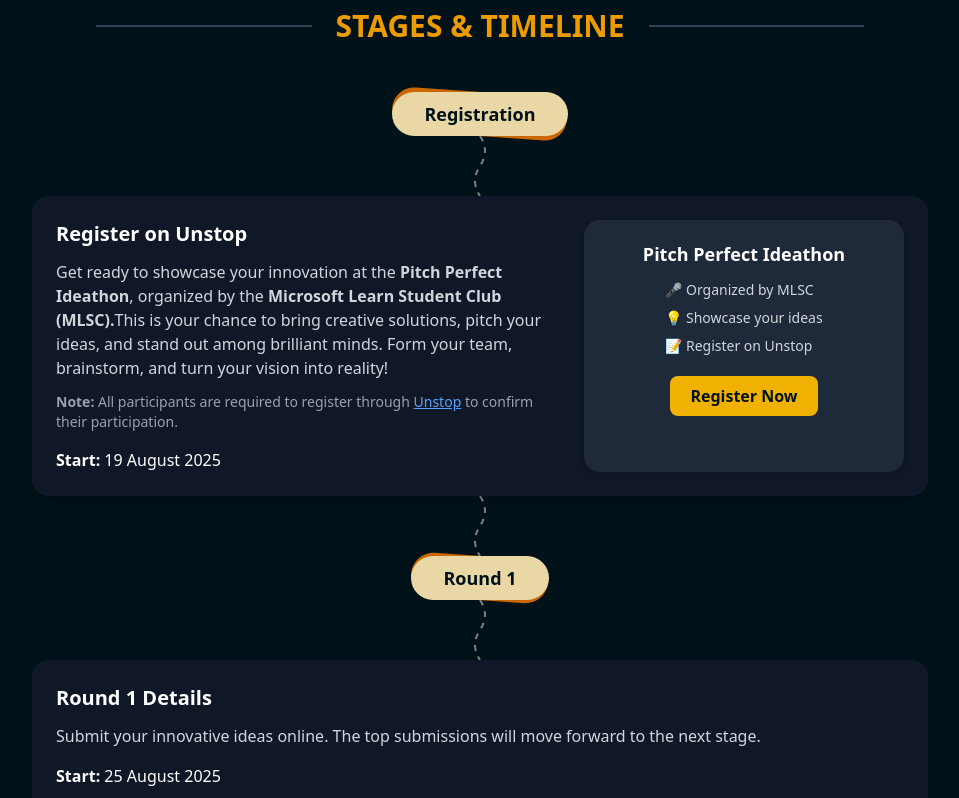
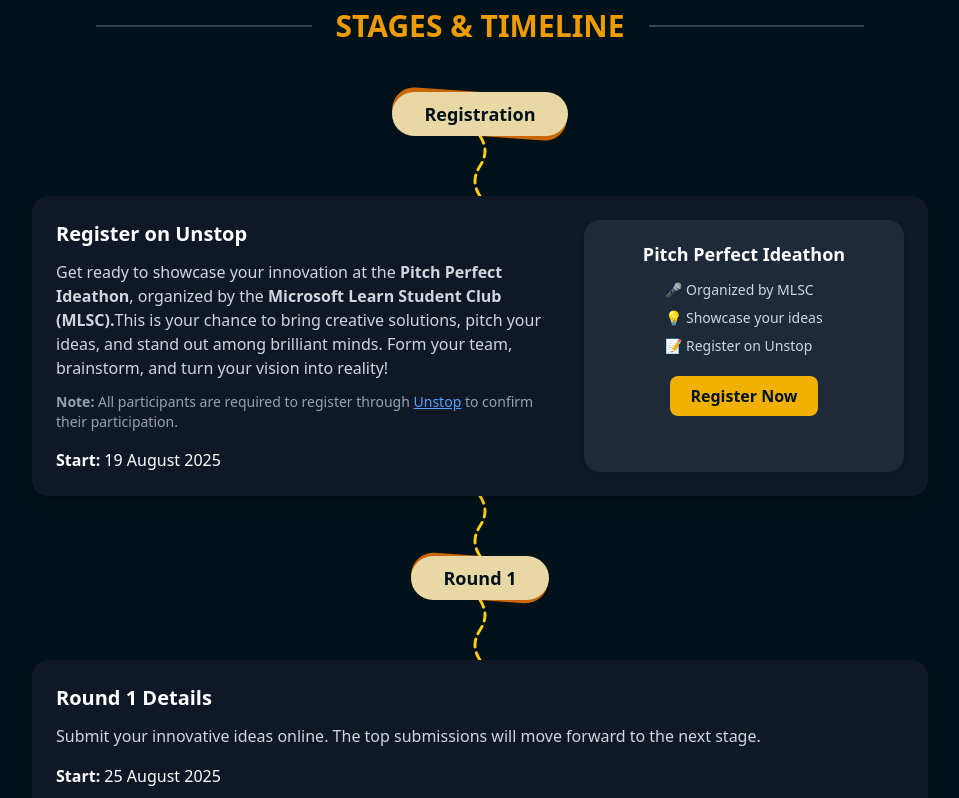
Before and after one commit to Microsoft-Learn-Students-Club/Ideathon-website, a React (Vite) app: page / in a window 1280 px wide. Shown: the part 1700-2498 px from the top of the page, without its empty margins (160-1119 px from the left). Built offline with nearby package versions, Linux system fonts and the light colour scheme.

Commit message:
slight changes

```diff
--- a/src/components/Timeline.jsx
+++ b/src/components/Timeline.jsx
@@ -1,7 +1,28 @@
 import React from "react";
 import TiltedPill from "./TiltedPill";
 
-const GroovyConnector = ({ color = "gray", height = 40}) => {
+// const GroovyConnector = ({ color = "gray", height = 40}) => {
+//   return (
+//     <svg
+//       width="40"
+//       height={height}
+//       viewBox={`0 0 40 ${height}`}
+//       fill="none"
+//       xmlns="http://www.w3.org/2000/svg"
+//       className="mx-auto"
+//     >
+//       <path
+//         d={`M20 0 Q 30 ${height / 4}, 20 ${height / 2} T 20 ${height}`}
+//         stroke={color}
+//         strokeWidth="2"
+//         strokeDasharray="6 6"
+//         fill="transparent"
+//       />
+//     </svg>
+//   );
+// };
+
+const GroovyConnector = ({ height = 40 }) => {
   return (
     <svg
       width="40"
@@ -13,14 +34,22 @@
     >
       <path
         d={`M20 0 Q 30 ${height / 4}, 20 ${height / 2} T 20 ${height}`}
-        stroke={color}
-        strokeWidth="2"
-        strokeDasharray="6 6"
-        fill="transparent"
-      />
+        stroke="#facc15"
+        strokeWidth="3"
+        strokeDasharray="8 6"
+        strokeLinecap="round"
+      >
+        <animate
+          attributeName="stroke-dashoffset"
+          values="0;14"
+          dur="2s"
+          repeatCount="indefinite"
+        />
+      </path>
     </svg>
   );
 };
+
 
 const Timeline = () => {
   return (
```
